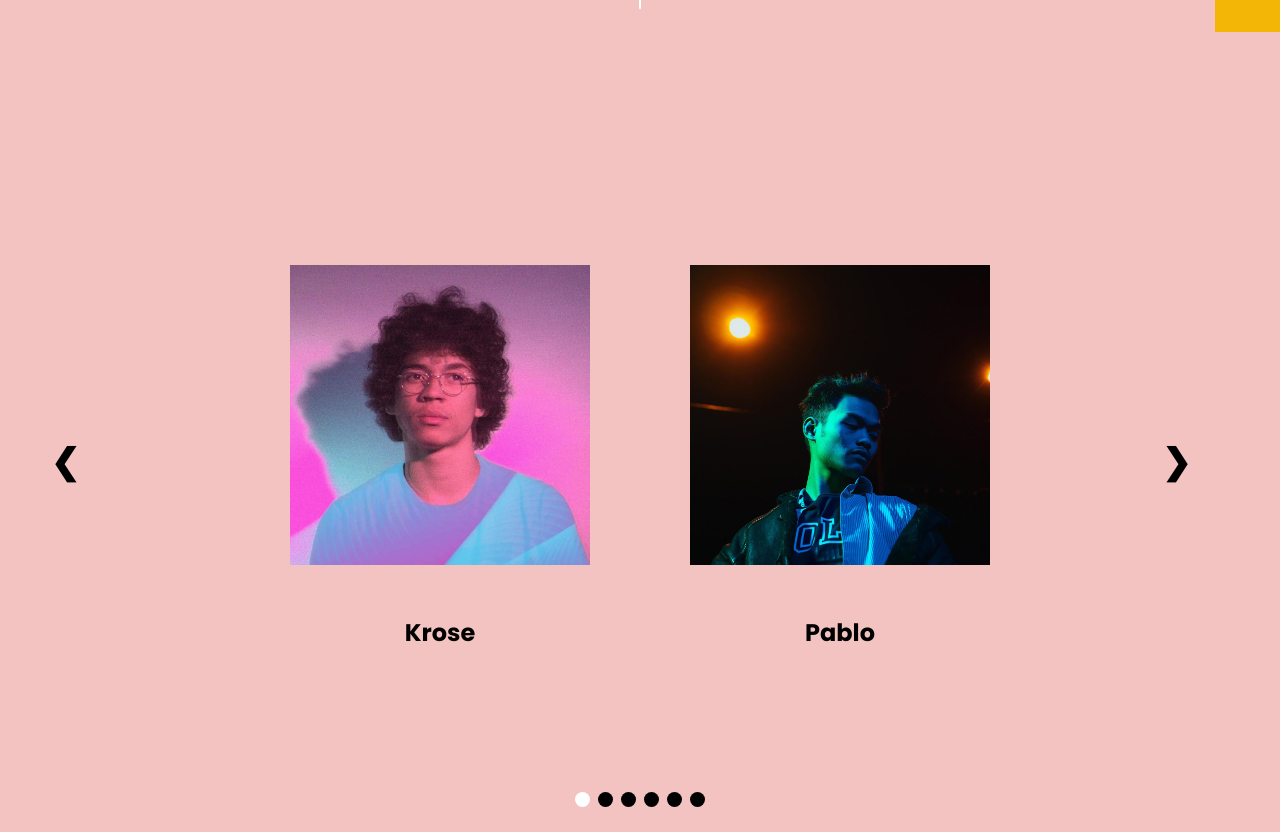
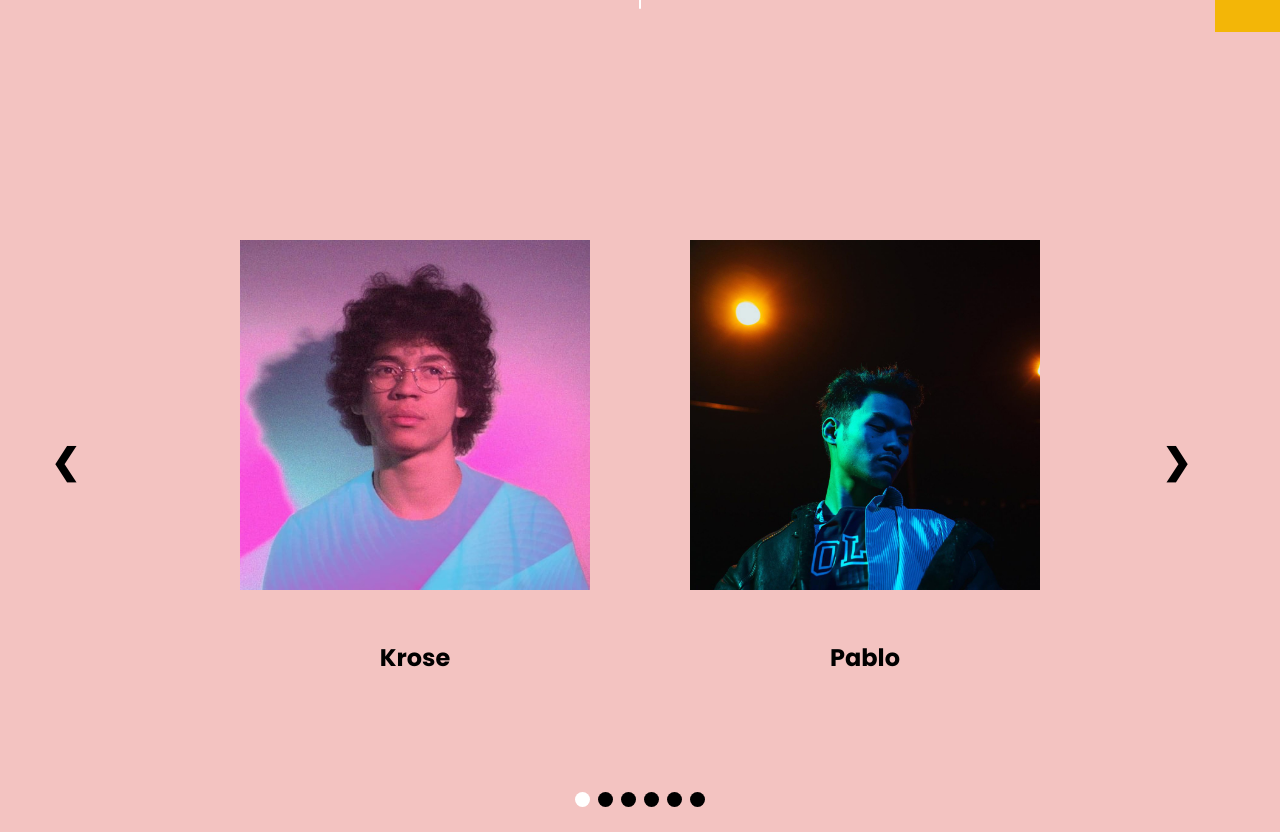
Before and after one commit to ValMgr/CultureWeek2020, a PHP site: page /musique.html in a window 1280 px wide. Shown: the part 768-1600 px from the top of the page. Run offline with PHP 8.4, Linux system fonts and the light colour scheme.

Commit message:
last fix

```diff
--- a/css/style.css
+++ b/css/style.css
@@ -657,8 +657,8 @@ nav .reseaux svg {
 
     .artist img{
         margin: 50px;
-        width: 300px;
-        height: 300px;
+        width: 350px;
+        max-height: 350px;
     }
 
 
--- a/js/main.js
+++ b/js/main.js
@@ -185,16 +185,18 @@ function SlideShow(i){
 
     }
 
+    var maxSlide = slides.length;
+
+
     function plusSlides(n) {
     slideIndex += n
 
-    var maxSlide = slides.length;
 
     if(slideIndex < 0){
-        slideIndex = maxSlide
+        slideIndex = maxSlide - 1
         SlideShow(slideIndex);
     }
-    else if(slideIndex > maxSlide){
+    else if(slideIndex > maxSlide - 1){
         slideIndex = 0
         SlideShow(slideIndex);
     }
```
